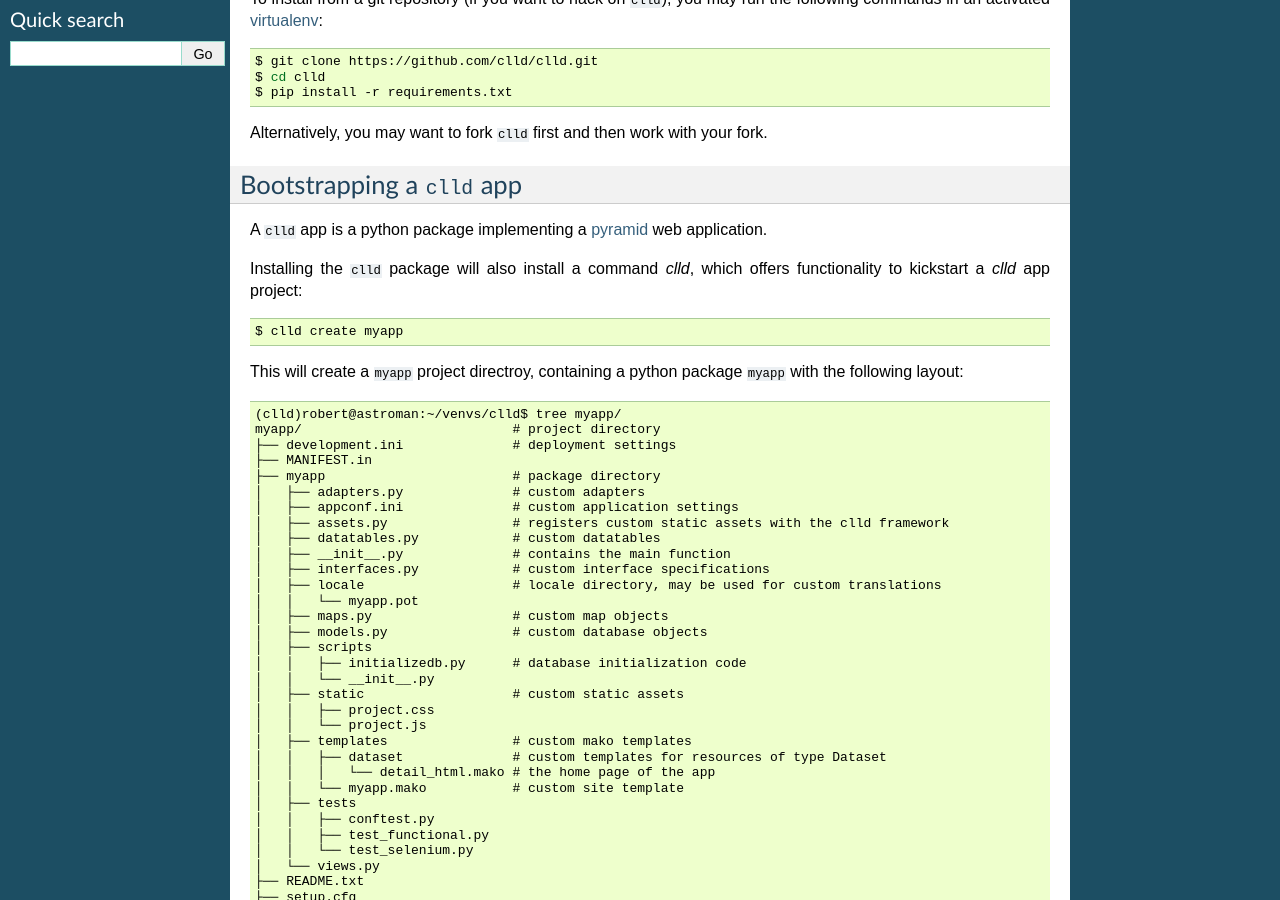
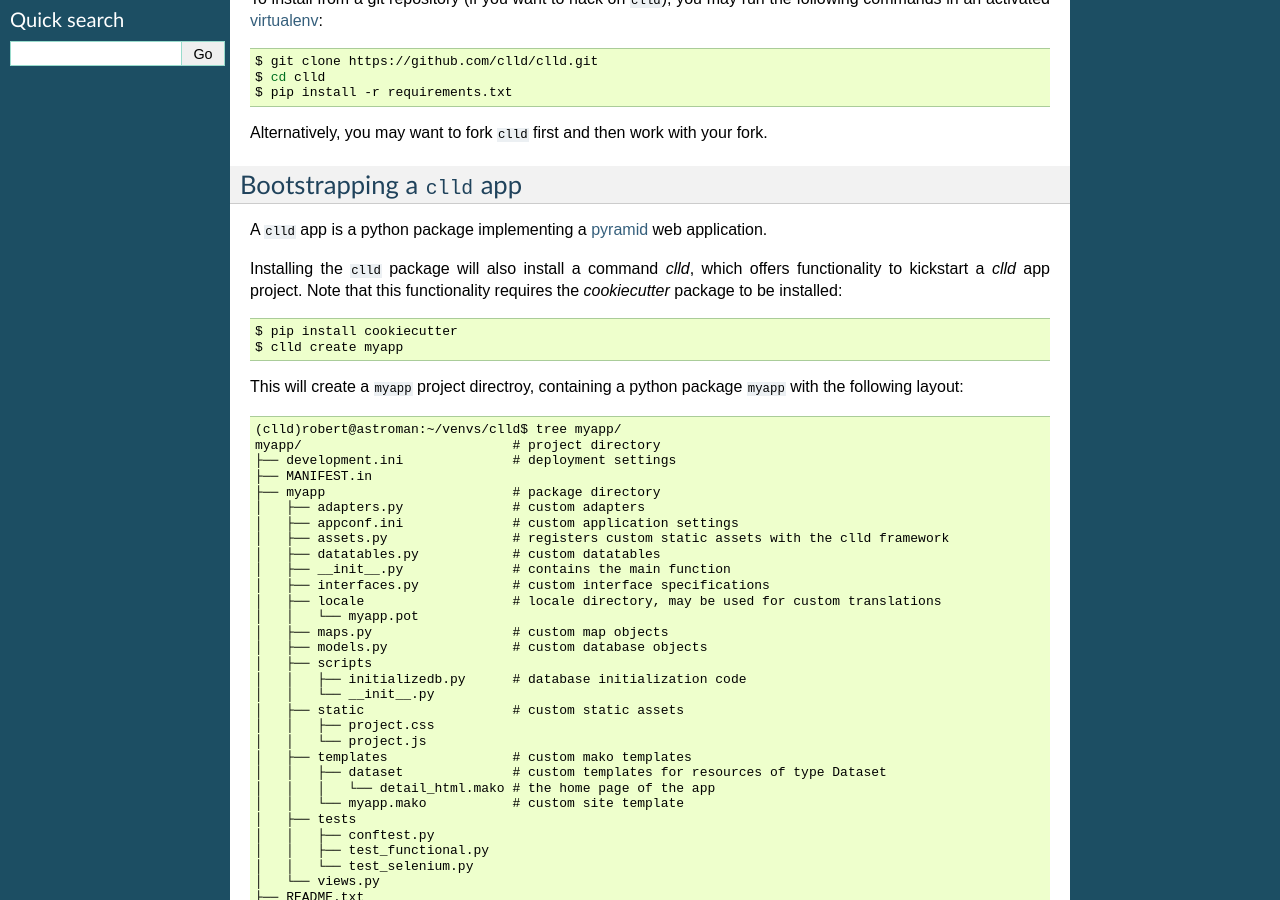
Before and after one commit to clld/clld, a Sphinx documentation site: the page built from docs/tutorial.rst, in a window 1280 px wide and 900 px high, scrolled down 403 px. Built offline with Sphinx 7.4.7, drawn with Linux system fonts in a browser that asks for light colours.

Commit message:
closes #242

```diff
--- a/docs/tutorial.rst
+++ b/docs/tutorial.rst
@@ -42,10 +42,12 @@ A ``clld`` app is a python package implementing a
 web application.
 
 Installing the ``clld`` package will also install a command `clld`,
-which offers functionality to kickstart a `clld` app project:
+which offers functionality to kickstart a `clld` app project. Note that
+this functionality requires the `cookiecutter` package to be installed:
 
 .. code:: bash
 
+    $ pip install cookiecutter
     $ clld create myapp
 
 This will create a ``myapp`` project directroy, containing a python package ``myapp`` with the following layout::
```
